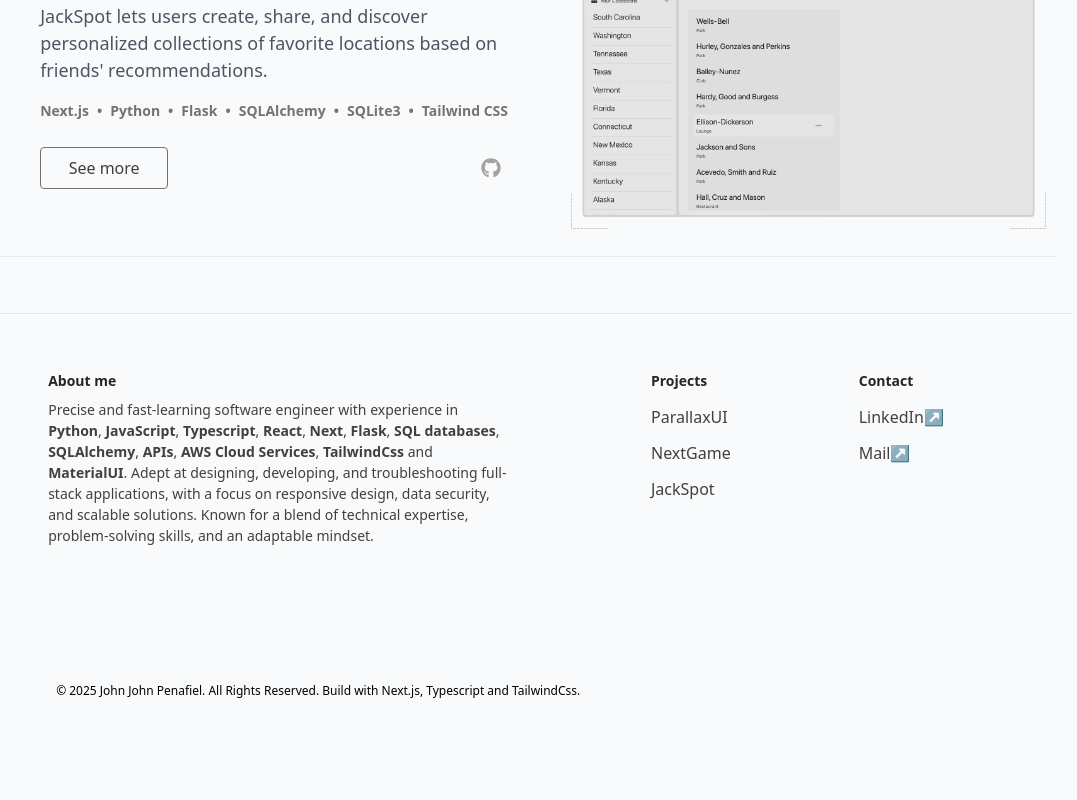
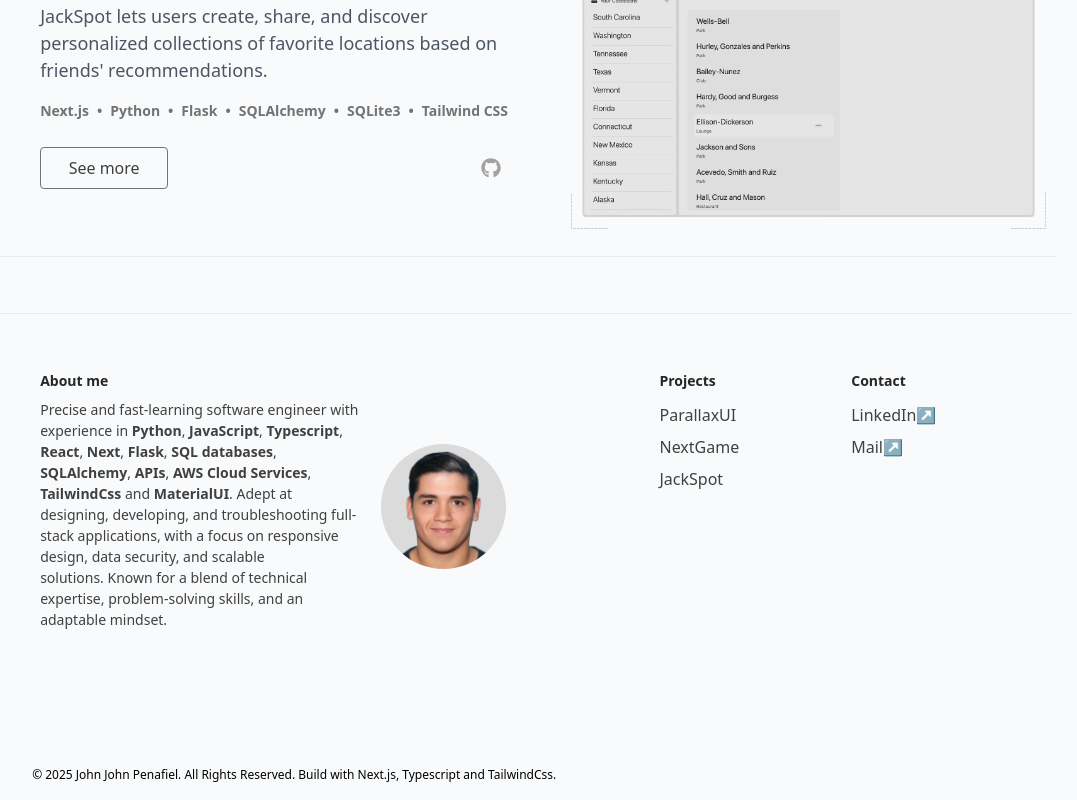
Before and after one commit to johnjohnpenafiel/Portfolio, a Next.js app: page / in a window 1280 px wide. Shown: the part 1831-2631 px from the top of the page, without its empty margins (116-1193 px from the left). Before the commit the page ends 2547 px from the top, so only its background shows below. Built offline with nearby package versions, Linux system fonts and the light colour scheme.

Commit message:
add to data, add profile picture, update UI

```diff
--- a/components/Footer.tsx
+++ b/components/Footer.tsx
@@ -3,6 +3,7 @@
 import React from "react";
 
 import Link from "next/link";
+import Image from "next/image";
 
 import { projectCards } from "@/data";
 
@@ -31,13 +32,15 @@
   return (
     <div className="h-96 bg-[#f9fafb] border-t">
       {/* ----- FOOTER SECTION ----- */}
-      <div className="md:flex justify-between">
-        {/* ----- ABOUT SECTION ----- */}
-        <div className="flex-col my-14 mx-10 pl-2 md:w-1/2 md:pr-20 xl:ml-16">
+      <div className="md:flex">
+        {/* ----- ABOUT AND PROFILE PICTURE SECTION ----- */}
+        <div className="flex flex-col my-14 mx-10 md:mx-0 pl-2 md:w-1/2 md:pl-16 xl:flex-row">
+          {/* ABOUT */}
+          <div className="flex flex-col xl:w-4/6">
             <h1 className="text-sm text-neutral-800 font-semibold mb-2">
               About me
             </h1>
-          <p className="text-sm text-neutral-700 text-wrap">
+            <p className="text-sm text-neutral-700 text-pretty">
               Precise and fast-learning software engineer with experience in
               <b> Python</b>, <b> JavaScript</b>, <b> Typescript</b>,{" "}
               <b> React</b>, <b> Next</b>, <b> Flask</b>, <b> SQL databases</b>,{" "}
@@ -49,8 +52,19 @@
               and an adaptable mindset.
             </p>
           </div>
+          {/* PROFILE PICTURE */}
+          <div className="flex xl:w-2/6 items-center justify-center pt-3 mt-4 xl:mt-0">
+            <Image
+              src="/images/ProfilePictureE.JPEG"
+              width={125}
+              height={125}
+              alt="Profile Picture"
+              className="rounded-full"
+            />
+          </div>
+        </div>
         {/* ----- PROJECTS AND CONTACTS SECTION ----- */}
-        <div className="flex justify-around md:mr-10 xl:mr-32 md:space-x-32 md:justify-center my-10 md:my-14">
+        <div className="flex justify-around md:space-x-28 md:justify-center md:w-1/2 my-10 md:my-14">
           <div>
             {/* PROJECTS */}
             <h1 className="flex mb-2 text-sm text-neutral-800 font-semibold">
@@ -61,7 +75,7 @@
                 <li key={project.id}>
                   <Link
                     href={project.href}
-                    className="text-sm md:text-base text-neutral-700 leading-9 hover:text-stone-400"
+                    className="text-sm md:text-base text-neutral-700 leading-loose hover:text-stone-400"
                   >
                     {project.title}
                   </Link>
@@ -81,7 +95,7 @@
                     href={contact.href}
                     target={contact.target}
                     rel={contact.rel}
-                    className="text-sm md:text-base text-neutral-700 leading-9 hover:text-stone-400"
+                    className="text-sm md:text-base text-neutral-700 leading-loose hover:text-stone-400"
                   >
                     {contact.title}
                     <span>↗</span>
@@ -95,7 +109,7 @@
 
       {/* ----- COPYWRITE SECTION ----- */}
       <div className="flex justify-center md:justify-start pb-4">
-        <div className="flex md:mt-20 mx-20 text-xm">
+        <div className="flex md:mt-20 md:mx-14 mx-10 text-xm">
           © 2025 John John Penafiel. All Rights Reserved. Build with Next.js,
           Typescript and TailwindCss.
         </div>
--- a/data.ts
+++ b/data.ts
@@ -114,7 +114,7 @@
       {
         name: "Purpose:",
         description:
-          "To create a useful tool while picking up new skills along the way",
+          "To build a practical tool while enhancing my technical skills and exploring new technologies.",
       },
     ],
     images: [
@@ -219,6 +219,10 @@
         description: "Python, Flask, SQLAlchemy, SQLite3",
       },
       {
+        name: "Design:",
+        description: "FigJam",
+      },
+      {
         name: "Deployment:",
         description: "Not deployed",
       },
@@ -248,6 +252,7 @@
         description: "Search by name or type",
       },
       { src: "/images/JackSpotCanva7.svg", description: "Mobile View" },
+      { src: "/images/JackSpotFigma.svg", description: "Design Structure" },
     ],
     links: [
       {
```
Also changed, not shown: public/images/JackSpotFigma.svg (added), public/images/ProfilePictureE.JPEG (added). Lines whose indentation alone changed are shown as unchanged.
